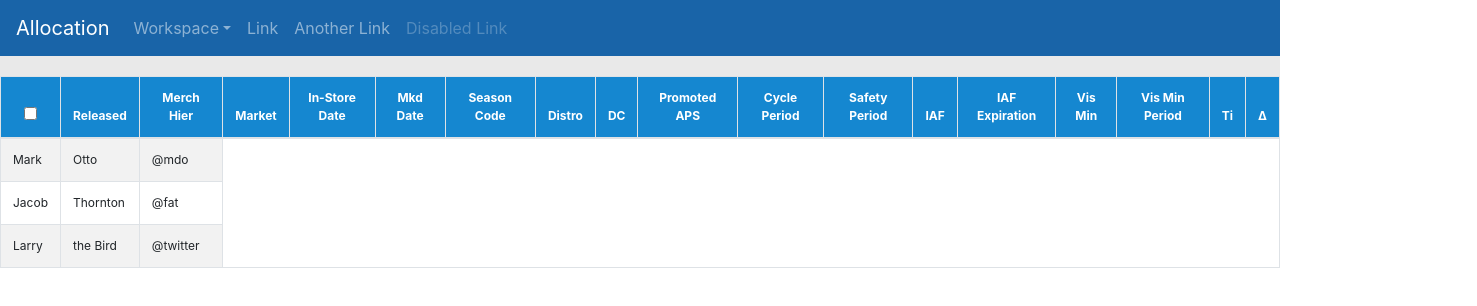
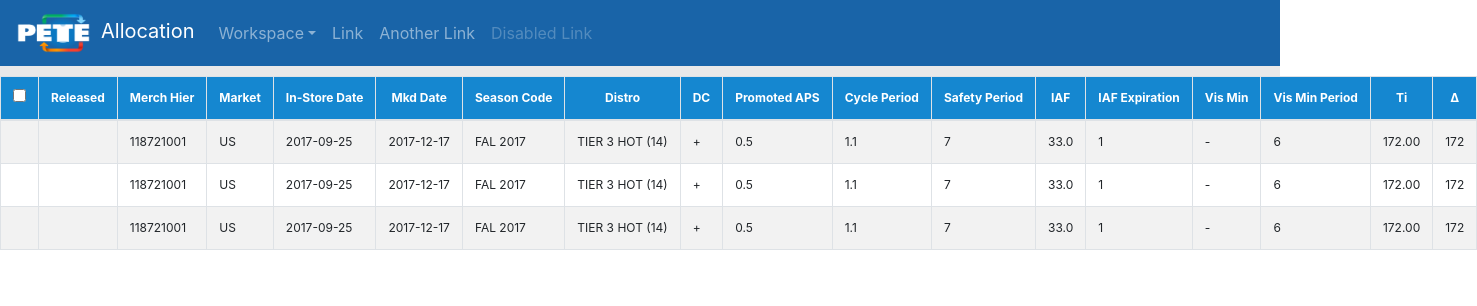
Before and after one commit to gustavodido/ui-editor, a React (Create React App) app: page / in a window 1280 px wide. Shown: the top 306 px of the page, 1477 px wide, since content can reach past the window. Built offline with nearby package versions, Linux system fonts and the light colour scheme.

Commit message:
Add navigation logo.

```diff
--- a/src/app/containers/BodyTable.css
+++ b/src/app/containers/BodyTable.css
@@ -1,4 +1,9 @@
 th {
     background-color: #1587d0;
     color: white;
+    white-space: nowrap;
 }
+
+td {
+    white-space: nowrap;
+}
--- a/src/app/containers/BodyTable.js
+++ b/src/app/containers/BodyTable.js
@@ -5,7 +5,7 @@ import './BodyTable.css';
 class BodyTable extends Component {
     render() {
         return (
-            <Table bordered striped>
+            <Table bordered striped responsive={false}>
                 <thead>
                 <tr>
                     <th className="text-center">
@@ -19,11 +19,7 @@ class BodyTable extends Component {
                     <th className="text-center">Mkd Date</th>
                     <th className="text-center">Season Code</th>
                     <th className="text-center">Distro</th>
-                    <th className="text-center">DC<span id="toggle-all-dcs"
-                                                        className="level-toggle cc-level-toggle">
-                            <i className="icon ion-plus-round"> </i>
-                        </span>
-                    </th>
+                    <th className="text-center">DC</th>
                     <th className="text-center">Promoted APS</th>
                     <th className="text-center">Cycle Period</th>
                     <th className="text-center">Safety Period</th>
@@ -52,19 +48,64 @@ class BodyTable extends Component {
                 </thead>
                 <tbody>
                 <tr>
-                    <td>Mark</td>
-                    <td>Otto</td>
-                    <td>@mdo</td>
+                    <td></td>
+                    <td></td>
+                    <td>118721001</td>
+                    <td>US</td>
+                    <td>2017-09-25</td>
+                    <td>2017-12-17</td>
+                    <td>FAL 2017</td>
+                    <td>TIER 3 HOT (14)</td>
+                    <td>+</td>
+                    <td>0.5</td>
+                    <td>1.1</td>
+                    <td>7</td>
+                    <td>33.0</td>
+                    <td>1</td>
+                    <td>-</td>
+                    <td>6</td>
+                    <td>172.00</td>
+                    <td>172</td>
                 </tr>
                 <tr>
-                    <td>Jacob</td>
-                    <td>Thornton</td>
-                    <td>@fat</td>
+                    <td></td>
+                    <td></td>
+                    <td>118721001</td>
+                    <td>US</td>
+                    <td>2017-09-25</td>
+                    <td>2017-12-17</td>
+                    <td>FAL 2017</td>
+                    <td>TIER 3 HOT (14)</td>
+                    <td>+</td>
+                    <td>0.5</td>
+                    <td>1.1</td>
+                    <td>7</td>
+                    <td>33.0</td>
+                    <td>1</td>
+                    <td>-</td>
+                    <td>6</td>
+                    <td>172.00</td>
+                    <td>172</td>
                 </tr>
                 <tr>
-                    <td>Larry</td>
-                    <td>the Bird</td>
-                    <td>@twitter</td>
+                    <td></td>
+                    <td></td>
+                    <td>118721001</td>
+                    <td>US</td>
+                    <td>2017-09-25</td>
+                    <td>2017-12-17</td>
+                    <td>FAL 2017</td>
+                    <td>TIER 3 HOT (14)</td>
+                    <td>+</td>
+                    <td>0.5</td>
+                    <td>1.1</td>
+                    <td>7</td>
+                    <td>33.0</td>
+                    <td>1</td>
+                    <td>-</td>
+                    <td>6</td>
+                    <td>172.00</td>
+                    <td>172</td>
                 </tr>
                 </tbody>
             </Table>
--- a/src/app/containers/NavigationBar.css
+++ b/src/app/containers/NavigationBar.css
@@ -7,3 +7,11 @@
 .navbar {
     background-color: #1964a8 !important;
 }
+
+.logo {
+    background-repeat: no-repeat;
+    background-size: contain;
+    height: 40px;
+    width: 75px;
+    margin-right: 10px;
+}
--- a/src/app/containers/NavigationBar.js
+++ b/src/app/containers/NavigationBar.js
@@ -6,6 +6,7 @@ import {
 } from 'reactstrap';
 
 import './NavigationBar.css';
+import logo from './Logo.png';
 
 class NavigationBar extends Component {
     constructor(props) {
@@ -22,10 +23,14 @@ class NavigationBar extends Component {
             dropdownOpen: !this.state.dropdownOpen
         });
     }
+
     render() {
         return (
             <Navbar color="dark" dark={true} fixed="top" expand={true}>
-                <NavbarBrand href="/">Allocation</NavbarBrand>
+                <NavbarBrand href="/">
+                    <img src={logo} alt="Logo" className="logo" />
+                    Allocation
+                </NavbarBrand>
                 <Nav className="mr-auto" navbar>
                     <Dropdown nav isOpen={this.state.dropdownOpen} toggle={this.toggle}>
                         <DropdownToggle nav caret>
@@ -33,7 +38,7 @@ class NavigationBar extends Component {
                         </DropdownToggle>
                         <DropdownMenu>
                             <DropdownItem>Load Customer Choices</DropdownItem>
-                                <DropdownItem divider />
+                            <DropdownItem divider/>
                             <DropdownItem>Reset</DropdownItem>
                         </DropdownMenu>
                     </Dropdown>
--- a/src/app/containers/ToolBar.css
+++ b/src/app/containers/ToolBar.css
@@ -1,4 +1,5 @@
 .toolbar {
     background-color: #e9e9e9;
     height: 20px;
+    width: 100%;
 }
```
Also changed, not shown: src/app/containers/Logo.png (added). Lines whose indentation alone changed are shown as unchanged.
